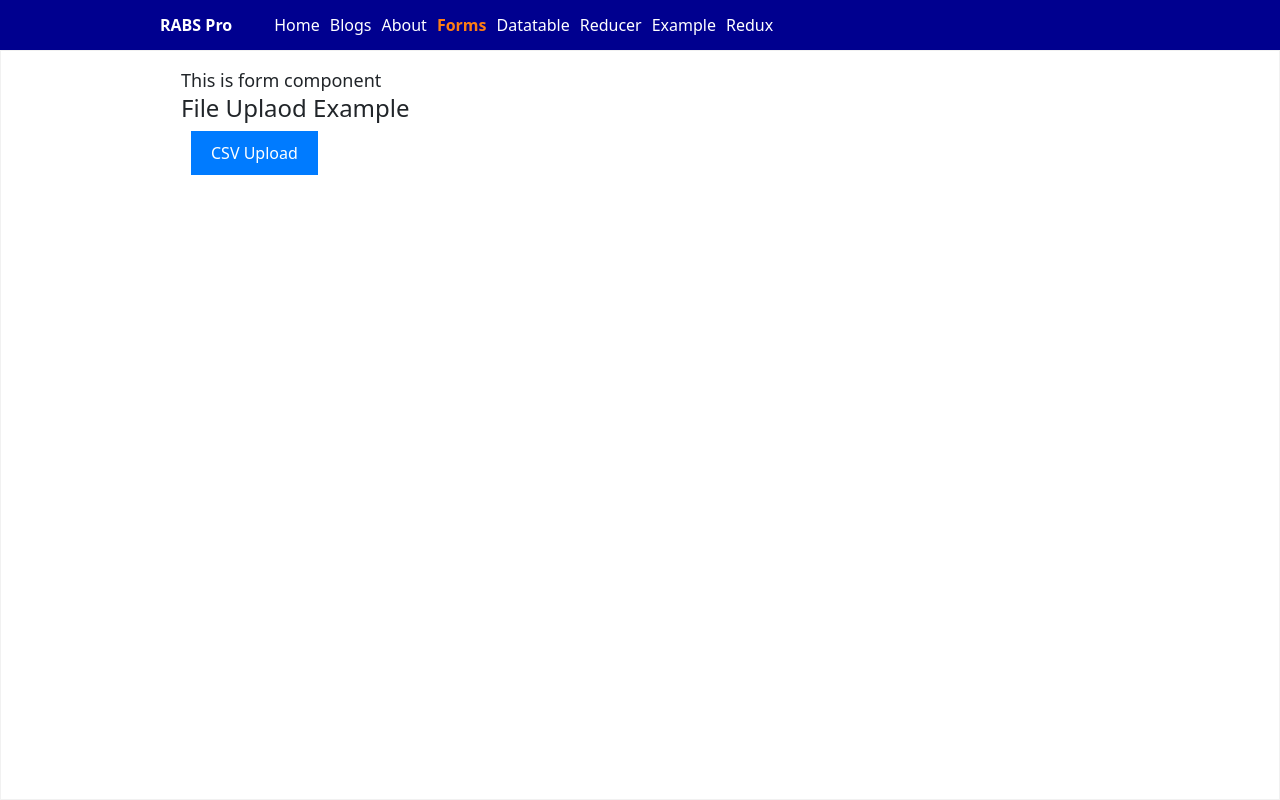
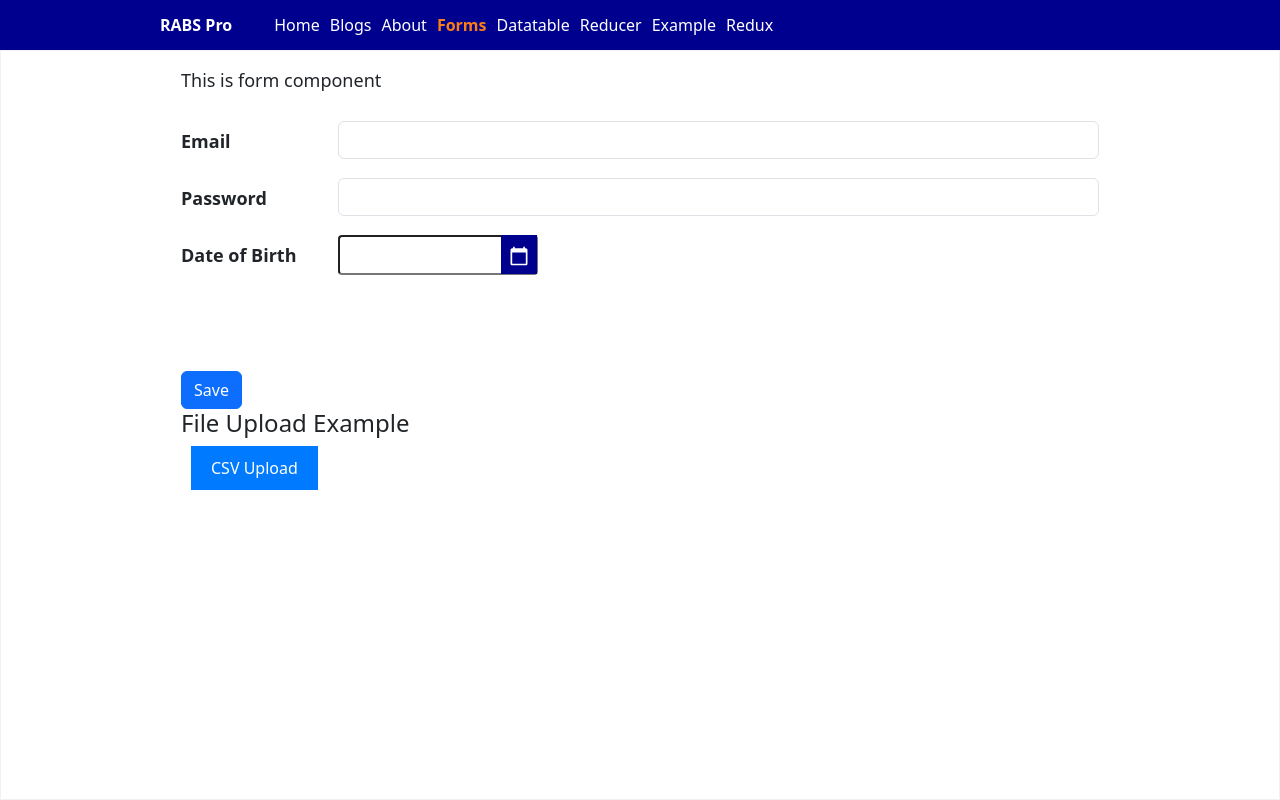
Before and after one commit to sachinavinaw/react-apps, a React (Create React App) app: page /forms in a window 1280 px wide. Built offline with nearby package versions, Linux system fonts and the light colour scheme.

Commit message:
Added links

```diff
--- a/package.json
+++ b/package.json
@@ -3,7 +3,13 @@
   "version": "0.1.0",
   "private": true,
   "dependencies": {
+    "@emotion/react": "^11.11.1",
+    "@emotion/styled": "^11.11.0",
+    "@fontsource/roboto": "^5.0.8",
     "@hookform/resolvers": "^3.1.0",
+    "@mui/icons-material": "^5.14.3",
+    "@mui/material": "^5.14.5",
+    "@mui/styled-engine-sc": "^5.12.0",
     "@reduxjs/toolkit": "^1.9.5",
     "@tanstack/react-query": "^4.29.25",
     "@tanstack/react-table": "^8.9.1",
--- /dev/null
+++ b/src/common/forms/DatePicker.tsx
@@ -0,0 +1,68 @@
+import React, { ChangeEvent, FC, useRef, useState } from 'react';
+import styled from 'styled-components';
+import { CalendarToday } from '@mui/icons-material';
+import Colors from '../global/Color';
+const DatePickerContainer = styled.div`
+  position: relative;
+  display: inline-block;
+  width: 200px;
+  height: 120px;
+`;
+const DateInput = styled.input`
+  width: 200px;
+  padding: 0.375rem 0.75rem;
+  font-size: 1rem;
+  font-weight: 400;
+  line-height: 1.5;
+  border-radius: 4px;
+`;
+
+const MaskedDateInput = styled.input`
+  position: relative;
+  width: 200px;
+  padding: 0.375rem 0.75rem;
+  font-size: 1rem;
+  font-weight: 400;
+  line-height: 1.5;
+  border-radius: 4px;
+`;
+const CalendarPickerBtn = styled.button`
+  position: absolute;
+  padding: 0.375rem 0.375rem;
+  line-height: 1.5;
+  position: absolute;
+  top: 0;
+  right: 1px;
+  background-color: ${Colors.DarkBlue};
+  border: 0;
+  color: ${Colors.White};
+`;
+type DatePickerProps = {
+  value: string;
+};
+
+const DatePicker: FC<DatePickerProps> = ({ value }) => {
+  const inputRef = useRef<HTMLInputElement>(null);
+  const [date, setDate] = useState<string | undefined>('');
+  const [selectedDate, setSelectedDate] = useState<Date | null>(new Date());
+
+  const showDatePicker = () => {
+    inputRef.current?.showPicker();
+  };
+
+  const handleDateChange = (e: ChangeEvent<HTMLInputElement>) => {
+    e.preventDefault();
+    setDate(inputRef.current?.value);
+  };
+  return (
+    <DatePickerContainer>
+      <DateInput type='date' ref={inputRef} hidden />
+      <MaskedDateInput type='text' onChange={handleDateChange} value={date} />
+      <CalendarPickerBtn type='button' onClick={() => inputRef.current?.showPicker()}>
+        <CalendarToday style={{ scale: '0.85' }} />
+      </CalendarPickerBtn>
+    </DatePickerContainer>
+  );
+};
+
+export default DatePicker;
--- a/src/example/ReactDataTable/ReactDataTable.tsx
+++ b/src/example/ReactDataTable/ReactDataTable.tsx
@@ -7,7 +7,6 @@ import { useMutation } from 'react-query';
 import axios from 'axios';
 import styled from 'styled-components';
 import { TBody } from '../../common/DataTable/Styles/TableElements';
-import { Button } from '../../common/layout/styles/Common';
 
 const StyledDataTable = styled(DataTable)`
   ${TBody} {
--- a/src/example/navchange/Forms.tsx
+++ b/src/example/navchange/Forms.tsx
@@ -1,12 +1,48 @@
-import React, { useState } from 'react';
+import React, { useEffect, useState } from 'react';
+import {
+  Controller,
+  ControllerFieldState,
+  ControllerRenderProps,
+  FieldValues,
+  UseFormStateReturn,
+  useForm,
+} from 'react-hook-form';
+import { zodResolver } from '@hookform/resolvers/zod';
+import { z } from 'zod';
 import FileUploader from '../../common/forms/FileUploader';
 import { Button } from '../../common/layout/styles/Common';
 import { FileUploadContainer } from '../forms/styles/FormsLayout';
+import DatePicker from '../../common/forms/DatePicker';
+
+type FormInput = {
+  email: string;
+  password: string;
+  dob: string;
+};
+
+const schema = z.object({
+  email: z.string().optional(),
+  password: z.string().optional(),
+  dob: z.string().optional(),
+});
+
+type FormSchema = z.infer<typeof schema>;
 
 function Forms() {
   const [selectedFile, setSelectedFile] = useState('');
   const [showModal, setShowModal] = useState(false);
-  const [reset, setReset] = useState(false);
+  const [formData, setFormData] = useState('');
+
+  const { register, handleSubmit, formState, getValues, control } = useForm<FormSchema>({
+    resolver: zodResolver(schema),
+    mode: 'onBlur',
+  });
+
+  const onSubmit = (data: FormSchema) => {
+    console.log('Form submitted with data:', data);
+    setFormData(JSON.stringify(getValues()));
+  };
+
   const handleSelectedFile = (file: string) => {
     setSelectedFile(file);
   };
@@ -15,11 +51,54 @@ function Forms() {
     setShowModal(false);
   };
 
+  useEffect(() => {
+    getValues();
+  }, [getValues]);
   return (
     <>
       <div>This is form component</div>
+      <br />
+      <>
+        <form onSubmit={handleSubmit(onSubmit)}>
+          <div className='row mb-3'>
+            <label htmlFor='inputEmail3' className='col-sm-2 col-form-label'>
+              Email
+            </label>
+            <div className='col-sm-10'>
+              <input type='email' className='form-control' {...register('email')} />
+            </div>
+          </div>
+          <div className='row mb-3'>
+            <label htmlFor='inputPassword3' className='col-sm-2 col-form-label'>
+              Password
+            </label>
+            <div className='col-sm-10'>
+              <input type='password' className='form-control' {...register('password')} />
+            </div>
+          </div>
+
+          <div className='row mb-3'>
+            <label htmlFor='inputPassword3' className='col-sm-2 col-form-label'>
+              Date of Birth
+            </label>
+            <div className='col-sm-10'>
+              {/* <Controller
+                name='dob'
+                control={control}
+                render={({ field: { onChange, onBlur, value } }) => }
+              /> */}
+              <DatePicker value='' />
+            </div>
+          </div>
+
+          <button type='submit' className='btn btn-primary'>
+            Save
+          </button>
+        </form>
+      </>
+
       <div>
-        <h4>File Uplaod Example</h4>
+        <h4>File Upload Example</h4>
         <Button onClick={() => setShowModal(true)}>CSV Upload</Button>
 
         <div className={`modal ${showModal ? 'show' : ''}`} style={{ display: showModal ? 'block' : 'none' }}>
@@ -45,6 +124,10 @@ function Forms() {
 
         {selectedFile}
       </div>
+
+      <div className='jumbotron'>
+        <pre>{formData}</pre>
+      </div>
     </>
   );
 }
--- a/src/example/navchange/Home.tsx
+++ b/src/example/navchange/Home.tsx
@@ -1,7 +1,16 @@
 import React from 'react';
+import ReactHooksExample from '../reacthooks/ReactHooksExample';
 
 function Home() {
-  return <div>This is home coomponent</div>;
+  return (
+    <>
+      <div>This is home coomponent</div>
+      <div>
+        <h2>useCallback Example</h2>
+        <ReactHooksExample />
+      </div>
+    </>
+  );
 }
 
 export default Home;
--- /dev/null
+++ b/src/example/reacthooks/ReactHooksExample.tsx
@@ -0,0 +1,18 @@
+import React, { useState, useCallback } from 'react';
+
+function ReactHooksExample() {
+  const [count, setCount] = useState(0);
+  // Define a callback function using useCallback
+  const increment = useCallback(() => {
+    setCount(count + 1);
+  }, [count]); // Dependency array - re-create the function when `count` changes
+
+  return (
+    <div>
+      <h1>Count: {count}</h1>
+      <button onClick={increment}>Increment</button>
+    </div>
+  );
+}
+
+export default ReactHooksExample;
```
Also changed, not shown: 1 other file (tests, documents, lock files or other folders).
